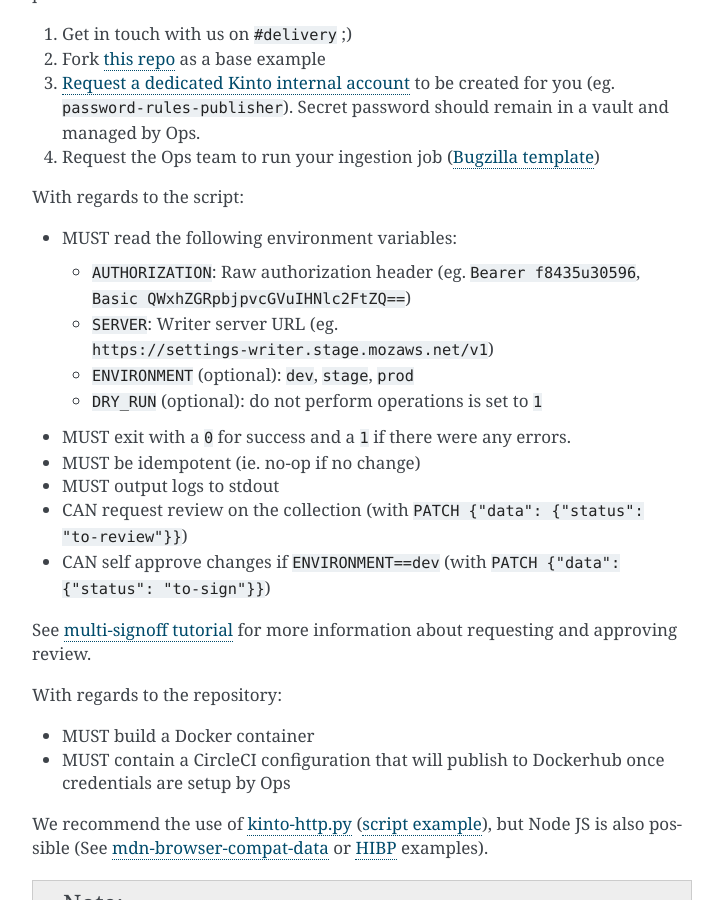
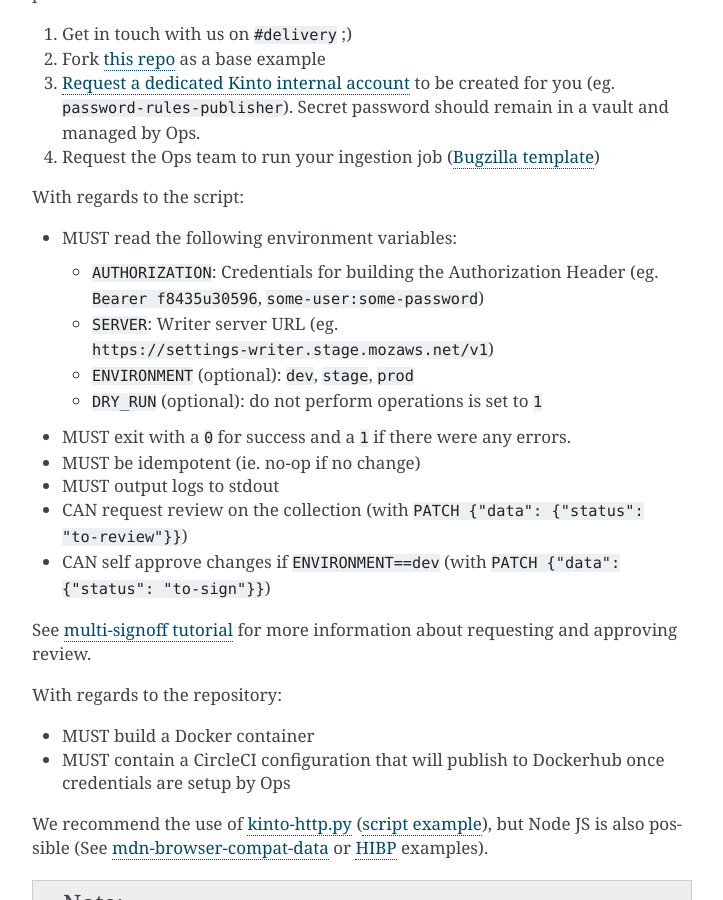
Before and after one commit to mozilla/remote-settings, a Sphinx documentation site: the page built from docs/support.rst, in a window 1280 px wide and 900 px high, scrolled down 2994 px. Shown: the whole window, without its empty margins (388-1111 px from the left). Built offline with Sphinx 7.4.7, drawn with Linux system fonts in a browser that asks for light colours.

Commit message:
update support docs

```diff
--- a/docs/support.rst
+++ b/docs/support.rst
@@ -131,7 +131,7 @@
 
 - MUST read the following environment variables:
 
-  * ``AUTHORIZATION``: Raw authorization header (eg. ``Bearer f8435u30596``, ``Basic QWxhZGRpbjpvcGVuIHNlc2FtZQ==``)
+  * ``AUTHORIZATION``: Credentials for building the Authorization Header (eg. ``Bearer f8435u30596``, ``some-user:some-password``)
   * ``SERVER``: Writer server URL (eg. ``https://settings-writer.stage.mozaws.net/v1``)
   * ``ENVIRONMENT`` (optional): ``dev``, ``stage``, ``prod``
   * ``DRY_RUN`` (optional): do not perform operations is set to ``1``
```
